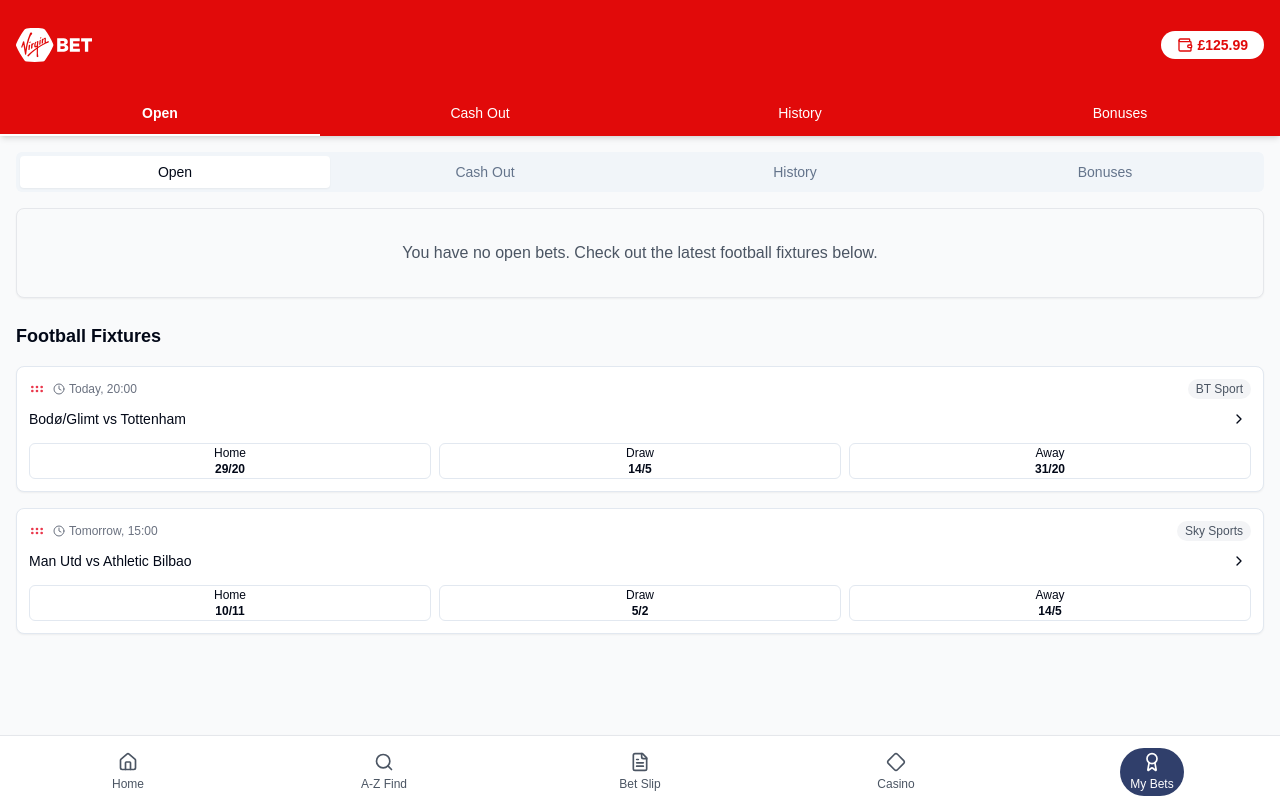
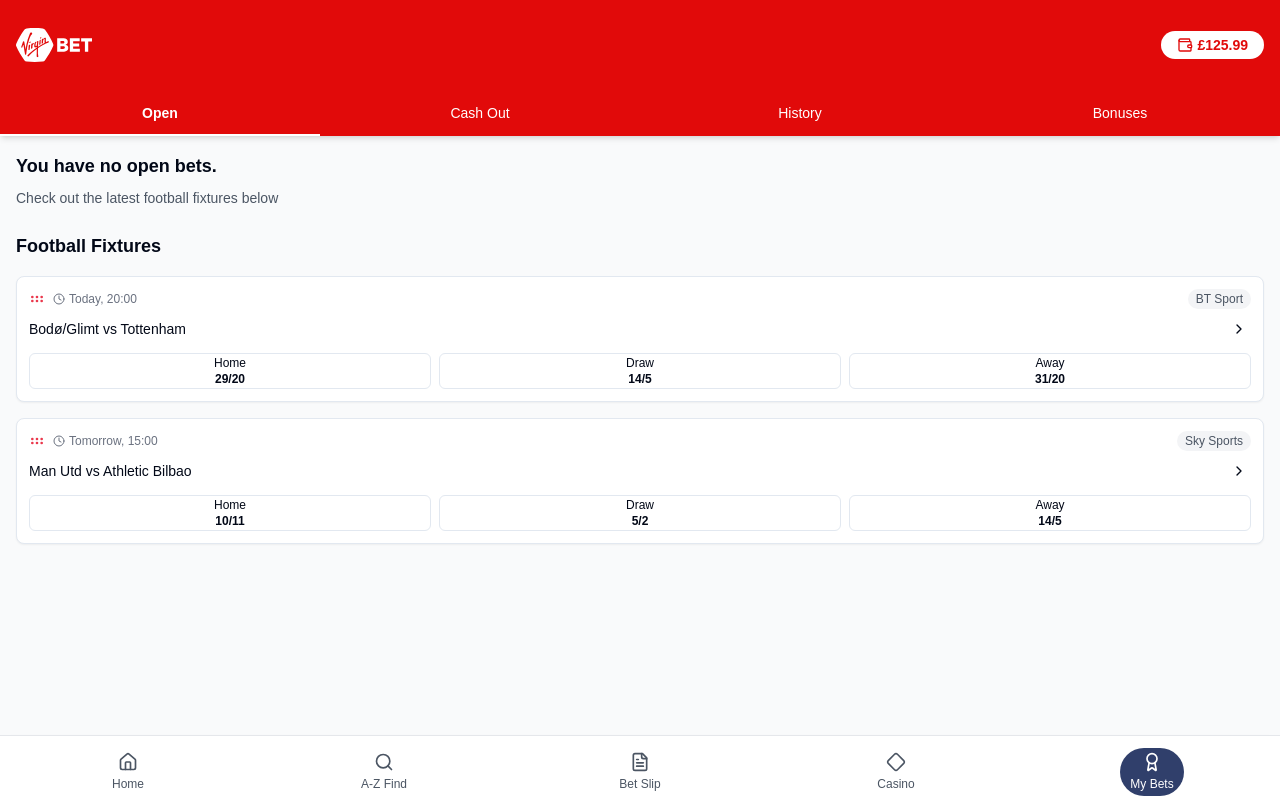
Before and after one commit to georgetrinickls/bet-blaze-mobile, a React (Vite) app: page /my-bets in a window 1280 px wide. Built offline with nearby package versions, Linux system fonts and the light colour scheme; a web font is replaced by a local one.

Commit message:
Code edited in Lovable Code Editor
Edited UI in Lovable

```diff
--- a/src/pages/MyBetsPage.tsx
+++ b/src/pages/MyBetsPage.tsx
@@ -1,66 +1,9 @@
-
 import React from "react";
 import { AppLayout } from "@/components/layout/AppLayout";
-import { Tabs, TabsContent, TabsList, TabsTrigger } from "@/components/ui/tabs";
-import { BetCard } from "@/components/bets/BetCard";
 import { FixturesList } from "@/components/bets/FixturesList";
-import { EmptyTabContent } from "@/components/bets/EmptyTabContent";
-import { Bet, Match } from "@/types/bet";
+import { Match } from "@/types/bet";
 
 const MyBetsPage = () => {
-  const bets: Bet[] = [
-    {
-      id: "BET1234567",
-      date: "Today, 12:30",
-      type: "Single",
-      stake: "£10.00",
-      returns: "£25.00",
-      status: "Won",
-      details: [
-        {
-          selection: "Liverpool to win",
-          event: "Liverpool vs Manchester United",
-          odds: "2.50",
-        },
-      ],
-    },
-    {
-      id: "BET7654321",
-      date: "Yesterday, 15:45",
-      type: "Double",
-      stake: "£5.00",
-      returns: "£0.00",
-      status: "Lost",
-      details: [
-        {
-          selection: "Arsenal to win",
-          event: "Arsenal vs Chelsea",
-          odds: "2.10",
-        },
-        {
-          selection: "Over 2.5 goals",
-          event: "Tottenham vs Manchester City",
-          odds: "1.80",
-        },
-      ],
-    },
-    {
-      id: "BET8765432",
-      date: "05 May, 16:00",
-      type: "Single",
-      stake: "£20.00",
-      returns: "Pending",
-      status: "Open",
-      details: [
-        {
-          selection: "Draw",
-          event: "Leicester vs Newcastle",
-          odds: "3.25",
-        },
-      ],
-    },
-  ];
-
   const fixtures: Match[] = [
     {
       homeTeam: "Bodø/Glimt",
@@ -87,35 +30,9 @@ const MyBetsPage = () => {
   return (
     <AppLayout title="My Bets">
       <div className="p-4">
-        <Tabs defaultValue="open" className="w-full">
-          <TabsList className="grid grid-cols-4 mb-4">
-            <TabsTrigger value="open">Open</TabsTrigger>
-            <TabsTrigger value="cashout">Cash Out</TabsTrigger>
-            <TabsTrigger value="history">History</TabsTrigger>
-            <TabsTrigger value="bonuses">Bonuses</TabsTrigger>
-          </TabsList>
-
-          <TabsContent value="open" className="mt-0 space-y-4">
-            <EmptyTabContent message="You have no open bets. Check out the latest football fixtures below." />
-            <FixturesList fixtures={fixtures} />
-          </TabsContent>
-
-          <TabsContent value="cashout" className="mt-0 space-y-4">
-            <EmptyTabContent message="You have no cash out bets available." />
-          </TabsContent>
-
-          <TabsContent value="history" className="mt-0 space-y-4">
-            {bets
-              .filter((bet) => bet.status !== "Open")
-              .map((bet) => (
-                <BetCard key={bet.id} bet={bet} />
-              ))}
-          </TabsContent>
-
-          <TabsContent value="bonuses" className="mt-0 space-y-4">
-            <EmptyTabContent message="You have no active bonuses." />
-          </TabsContent>
-        </Tabs>
+        <h1 className="text-lg font-semibold mb-2">You have no open bets.</h1>
+        <p className="mb-4 text-sm text-gray-600">Check out the latest football fixtures below</p>
+        <FixturesList fixtures={fixtures} />
       </div>
     </AppLayout>
   );
```
